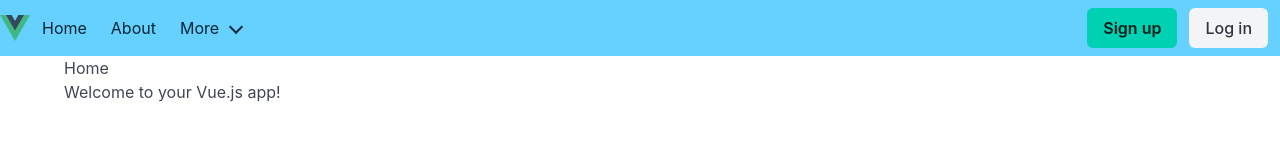
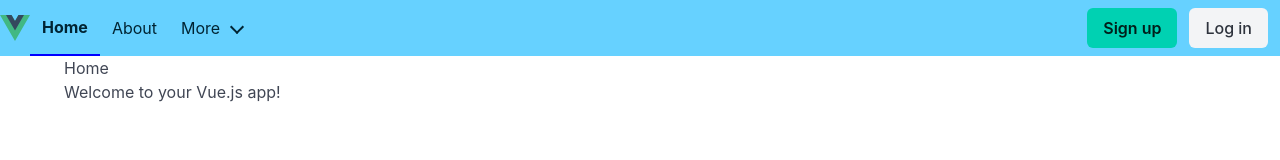
Before and after one commit to mudasirkk/2024WebFinal, a Vue app in the folder Client/: page / in a window 1280 px wide. Shown: the top 160 px of the page. Built offline with nearby package versions, Linux system fonts and the light colour scheme.

Commit message:
styling navbar

```diff
--- a/Client/src/components/NavBar.vue
+++ b/Client/src/components/NavBar.vue
@@ -33,9 +33,12 @@ const isOpen = ref(false)
         <div class="navbar-item has-dropdown is-hoverable">
           <a class="navbar-link"> More </a>
           <div class="navbar-dropdown">
-            <a class="navbar-item"> About </a>
-            <a class="navbar-item is-selected"> Jobs </a>
-            <a class="navbar-item"> Contact </a>
+            <RouterLink to="/about" class="navbar-item"> About </RouterLink>
+            <RouterLink to="/jobs" class="navbar-item" active-class="is-selected">
+              Jobs
+            </RouterLink>
+            <RouterLink to="/contact" class="navbar-item"> Contact </RouterLink>
+
             <hr class="navbar-divider" />
             <a class="navbar-item"> Report an issue </a>
           </div>
@@ -56,4 +59,9 @@ const isOpen = ref(false)
   </nav>
 </template>
 
-<style scoped></style>
+<style scoped>
+.router-link-active {
+  font-weight: bold;
+  border-bottom: 2px solid blue;
+}
+</style>
```
